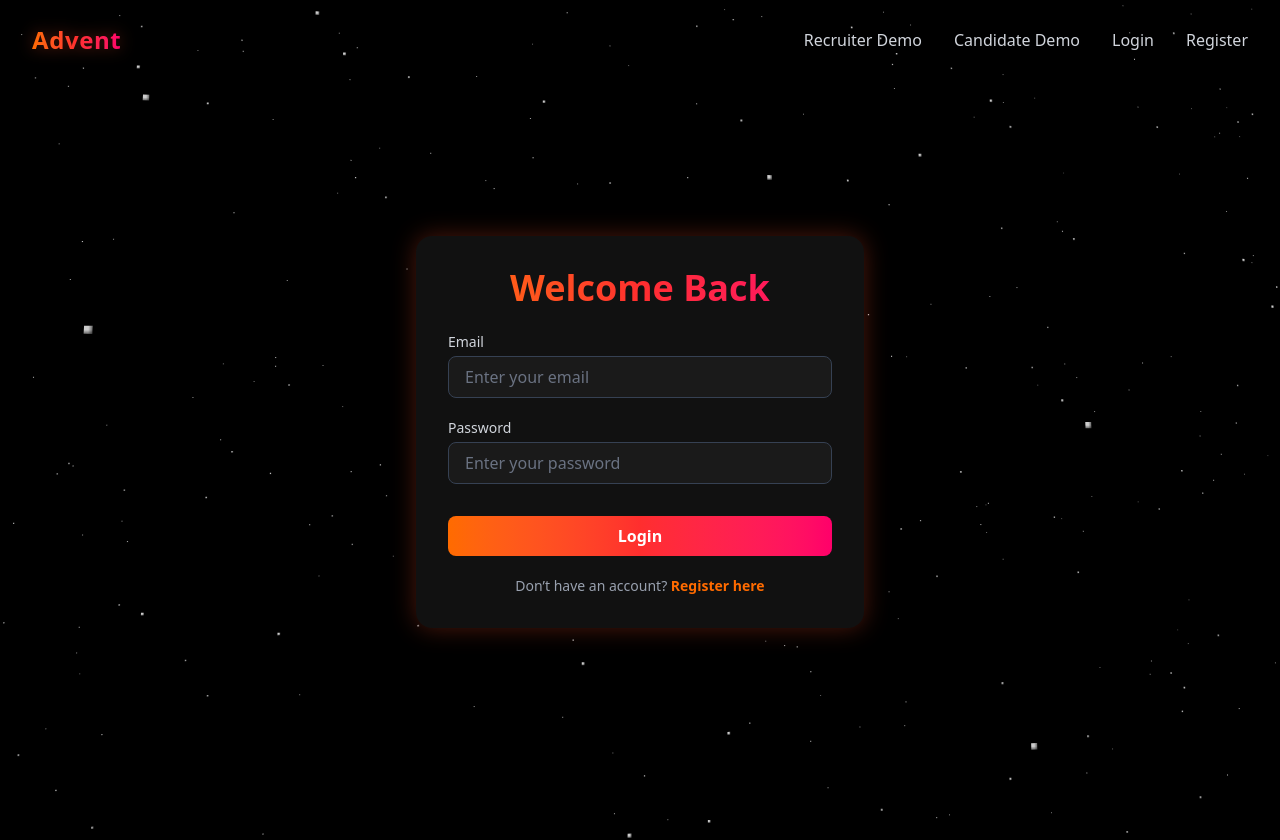
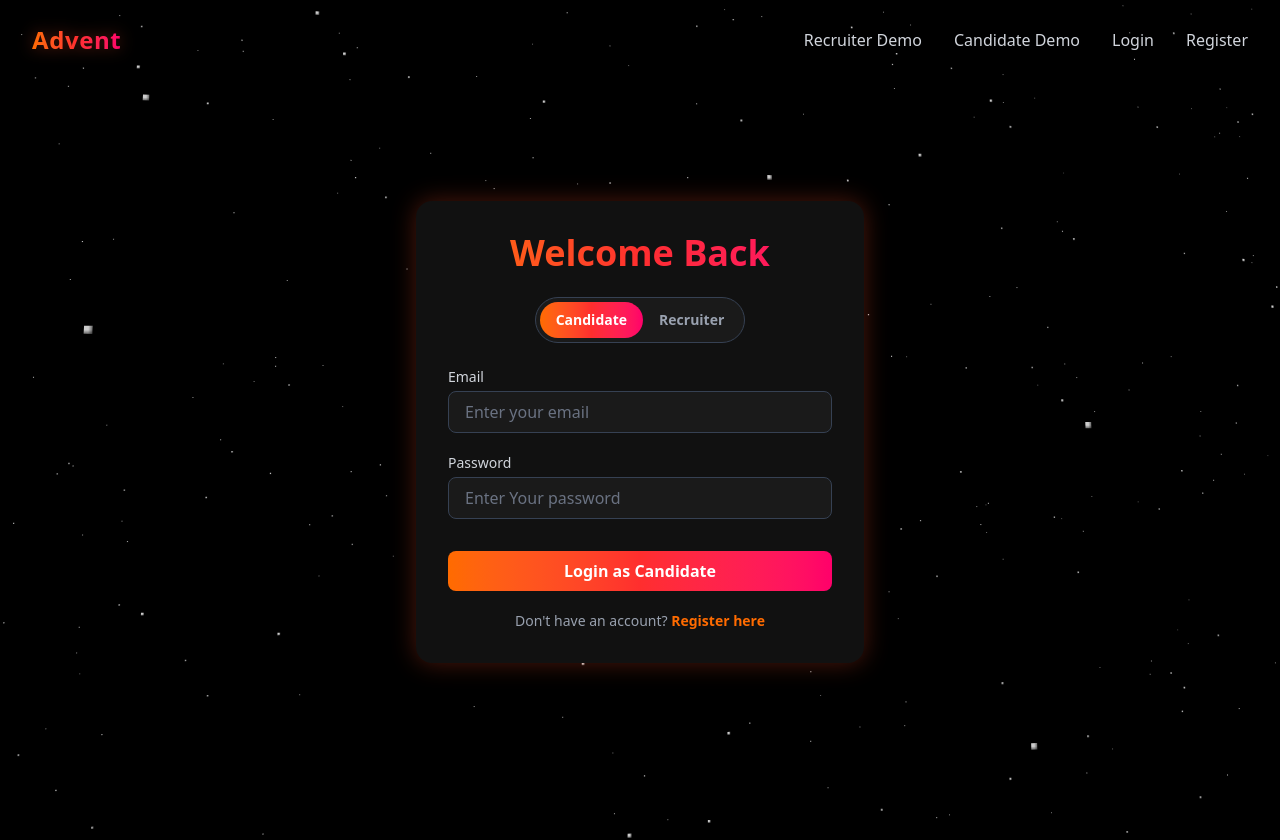
Before and after one commit to F16Samuel/HackX_3_Syntax_Syndicate, a React app in the folder frontend/: page /login in a window 1280 px wide. Built offline with nearby package versions, Linux system fonts and the light colour scheme; the HTML template or start-up script is replaced by a standard one.

Commit message:
login fixed

```diff
--- a/frontend/src/Pages/Login.jsx
+++ b/frontend/src/Pages/Login.jsx
@@ -1,20 +1,51 @@
-import React from "react";
-import Navbar from "../components/Navbar"; // adjust path if needed
+import React, { useState } from "react";
+import Navbar from "../components/Navbar";
 import { Link } from "react-router-dom";
 
 const Login = () => {
+  const [role, setRole] = useState("candidate"); // Default to candidate
+
   return (
     <div className="min-h-screen bg-black text-white flex flex-col">
       {/* Navbar on top */}
       <Navbar />
 
-      {/* Login content */}
+      {/* Signup content */}
       <div className="flex flex-col items-center justify-center flex-grow px-6 mt-16 relative z-10">
         <div className="bg-[#111] bg-opacity-60 backdrop-blur-md p-8 rounded-2xl shadow-[0_0_25px_rgba(255,80,40,0.3)] max-w-md w-full">
           <h2 className="text-4xl font-extrabold text-center mb-6 bg-gradient-to-r from-[#ff6b00] via-[#ff2e2e] to-[#ff006a] bg-clip-text text-transparent">
             Welcome Back
           </h2>
 
+          {/* Toggle: Candidate / Recruiter */}
+          <div className="flex justify-center mb-6">
+            <div className="flex items-center bg-[#1a1a1a] rounded-full p-1 border border-gray-700">
+              <button
+                type="button"
+                onClick={() => setRole("candidate")}
+                className={`px-4 py-2 rounded-full text-sm font-semibold transition-all duration-200 ${
+                  role === "candidate"
+                    ? "bg-gradient-to-r from-[#ff6b00] via-[#ff2e2e] to-[#ff006a] text-white"
+                    : "text-gray-400 hover:text-white"
+                }`}
+              >
+                Candidate
+              </button>
+              <button
+                type="button"
+                onClick={() => setRole("recruiter")}
+                className={`px-4 py-2 rounded-full text-sm font-semibold transition-all duration-200 ${
+                  role === "recruiter"
+                    ? "bg-gradient-to-r from-[#ff6b00] via-[#ff2e2e] to-[#ff006a] text-white"
+                    : "text-gray-400 hover:text-white"
+                }`}
+              >
+                Recruiter
+              </button>
+            </div>
+          </div>
+
+          {/* Form */}
           <form className="space-y-5">
             {/* Email */}
             <div>
@@ -33,23 +64,23 @@ const Login = () => {
               </label>
               <input
                 type="password"
-                placeholder="Enter your password"
+                placeholder="Enter Your password"
                 className="w-full px-4 py-2 rounded-lg bg-[#1a1a1a] border border-gray-700 focus:outline-none focus:ring-2 focus:ring-[#ff2e2e] text-white placeholder-gray-500 transition"
               />
             </div>
 
-            {/* Login button */}
+            {/* Register button */}
             <button
               type="submit"
               className="w-full py-2 mt-3 font-semibold rounded-lg bg-gradient-to-r from-[#ff6b00] via-[#ff2e2e] to-[#ff006a] hover:shadow-[0_0_20px_rgba(255,80,40,0.6)] transition-transform duration-200 hover:scale-105"
             >
-              Login
+              Login as {role.charAt(0).toUpperCase() + role.slice(1)}
             </button>
           </form>
 
-          {/* Register link */}
+          {/* Login link */}
           <p className="text-center text-gray-400 mt-5 text-sm">
-            Don’t have an account?{" "}
+            Don't have an account?{" "}
             <Link
               to="/signUp"
               className="text-[#ff6b00] hover:text-[#ff2e2e] font-semibold transition"
--- a/frontend/src/Pages/SignUp.jsx
+++ b/frontend/src/Pages/SignUp.jsx
@@ -1,20 +1,51 @@
-import React from "react";
-import Navbar from "../components/Navbar"; // adjust path if needed
+import React, { useState } from "react";
+import Navbar from "../components/Navbar";
 import { Link } from "react-router-dom";
 
 const SignUp = () => {
+  const [role, setRole] = useState("candidate"); // Default to candidate
+
   return (
     <div className="min-h-screen bg-black text-white flex flex-col">
       {/* Navbar on top */}
       <Navbar />
 
-      {/* SignUp content */}
+      {/* Signup content */}
       <div className="flex flex-col items-center justify-center flex-grow px-6 mt-16 relative z-10">
         <div className="bg-[#111] bg-opacity-60 backdrop-blur-md p-8 rounded-2xl shadow-[0_0_25px_rgba(255,80,40,0.3)] max-w-md w-full">
           <h2 className="text-4xl font-extrabold text-center mb-6 bg-gradient-to-r from-[#ff6b00] via-[#ff2e2e] to-[#ff006a] bg-clip-text text-transparent">
             Create Account
           </h2>
 
+          {/* Toggle: Candidate / Recruiter */}
+          <div className="flex justify-center mb-6">
+            <div className="flex items-center bg-[#1a1a1a] rounded-full p-1 border border-gray-700">
+              <button
+                type="button"
+                onClick={() => setRole("candidate")}
+                className={`px-4 py-2 rounded-full text-sm font-semibold transition-all duration-200 ${
+                  role === "candidate"
+                    ? "bg-gradient-to-r from-[#ff6b00] via-[#ff2e2e] to-[#ff006a] text-white"
+                    : "text-gray-400 hover:text-white"
+                }`}
+              >
+                Candidate
+              </button>
+              <button
+                type="button"
+                onClick={() => setRole("recruiter")}
+                className={`px-4 py-2 rounded-full text-sm font-semibold transition-all duration-200 ${
+                  role === "recruiter"
+                    ? "bg-gradient-to-r from-[#ff6b00] via-[#ff2e2e] to-[#ff006a] text-white"
+                    : "text-gray-400 hover:text-white"
+                }`}
+              >
+                Recruiter
+              </button>
+            </div>
+          </div>
+
+          {/* Form */}
           <form className="space-y-5">
             {/* Email */}
             <div>
@@ -38,12 +69,12 @@ const SignUp = () => {
               />
             </div>
 
-            {/* Sign Up button */}
+            {/* Register button */}
             <button
               type="submit"
               className="w-full py-2 mt-3 font-semibold rounded-lg bg-gradient-to-r from-[#ff6b00] via-[#ff2e2e] to-[#ff006a] hover:shadow-[0_0_20px_rgba(255,80,40,0.6)] transition-transform duration-200 hover:scale-105"
             >
-              Register
+              Register as {role.charAt(0).toUpperCase() + role.slice(1)}
             </button>
           </form>
 
```
Also changed, not shown: 1 other file (tests, documents, lock files or other folders).
